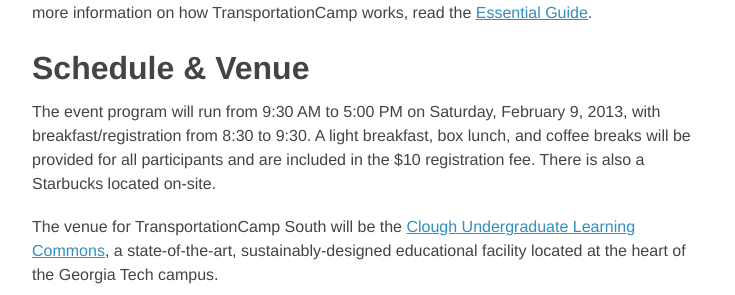
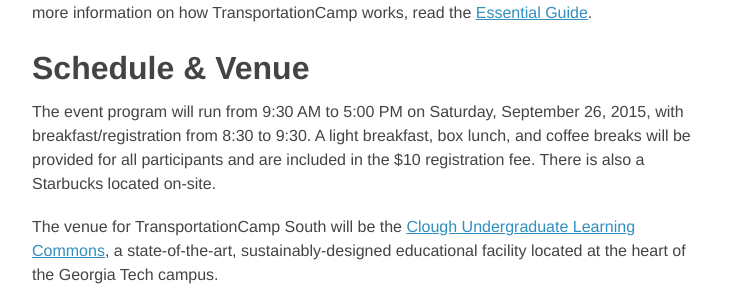
Before and after one commit to transpocamp/transportationcamp.org, a Jekyll site: the page built from events/south-2015/index.markdown, in a window 1280 px wide. Shown: the part 946-1241 px from the top of the page, without its empty margins (272-1007 px from the left). Built offline with Jekyll 4.4.1, drawn with Linux system fonts in a browser that asks for light colours; nearby versions of some CDN libraries; Markdown is read by kramdown in place of the engine named in the settings.

Commit message:
Fixed date in South 2015 page

```diff
--- a/events/south-2015/index.markdown
+++ b/events/south-2015/index.markdown
@@ -22,7 +22,7 @@
 
 ## Schedule & Venue
 
-The event program will run from 9:30 AM to 5:00 PM on Saturday, February 9, 2013, with breakfast/registration from 8:30 to 9:30. A light breakfast, box lunch, and coffee breaks will be provided for all participants and are included in the $10 registration fee. There is also a Starbucks located on-site.
+The event program will run from 9:30 AM to 5:00 PM on Saturday, September 26, 2015, with breakfast/registration from 8:30 to 9:30. A light breakfast, box lunch, and coffee breaks will be provided for all participants and are included in the $10 registration fee. There is also a Starbucks located on-site.
 
 The venue for TransportationCamp South will be the [Clough Undergraduate Learning Commons](http://clough.gatech.edu/), a state-of-the-art, sustainably-designed educational facility located at the heart of the Georgia Tech campus.
 
```
